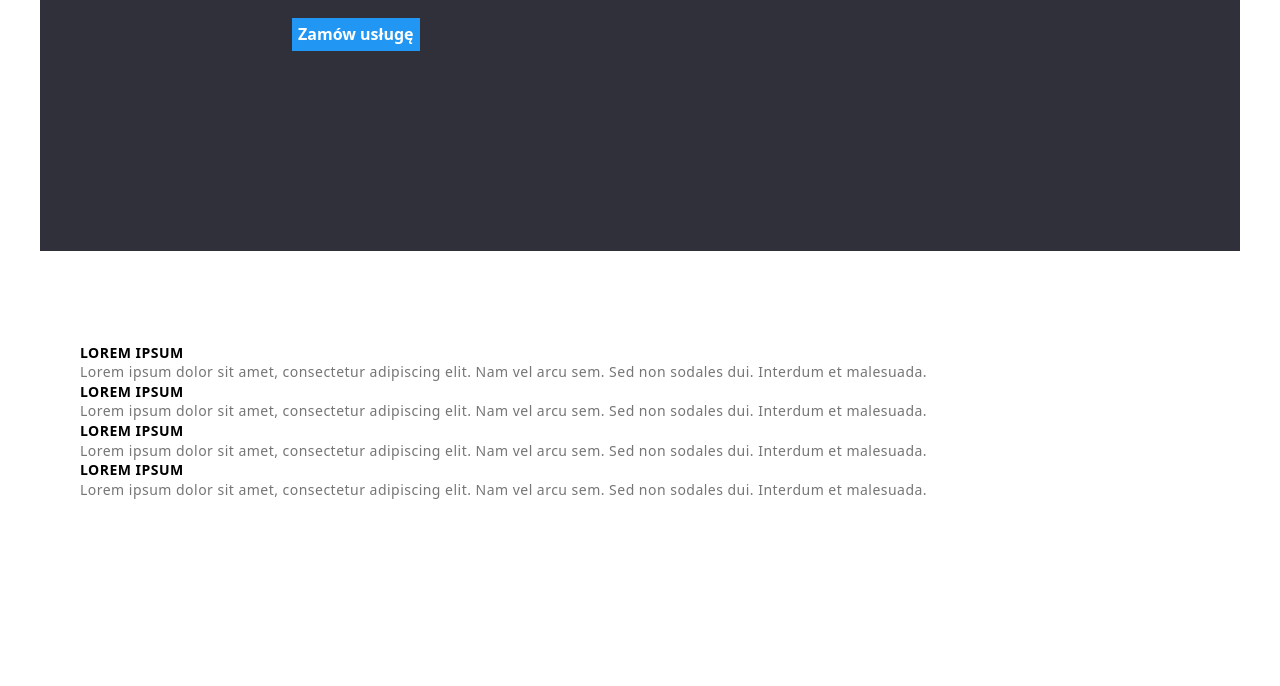
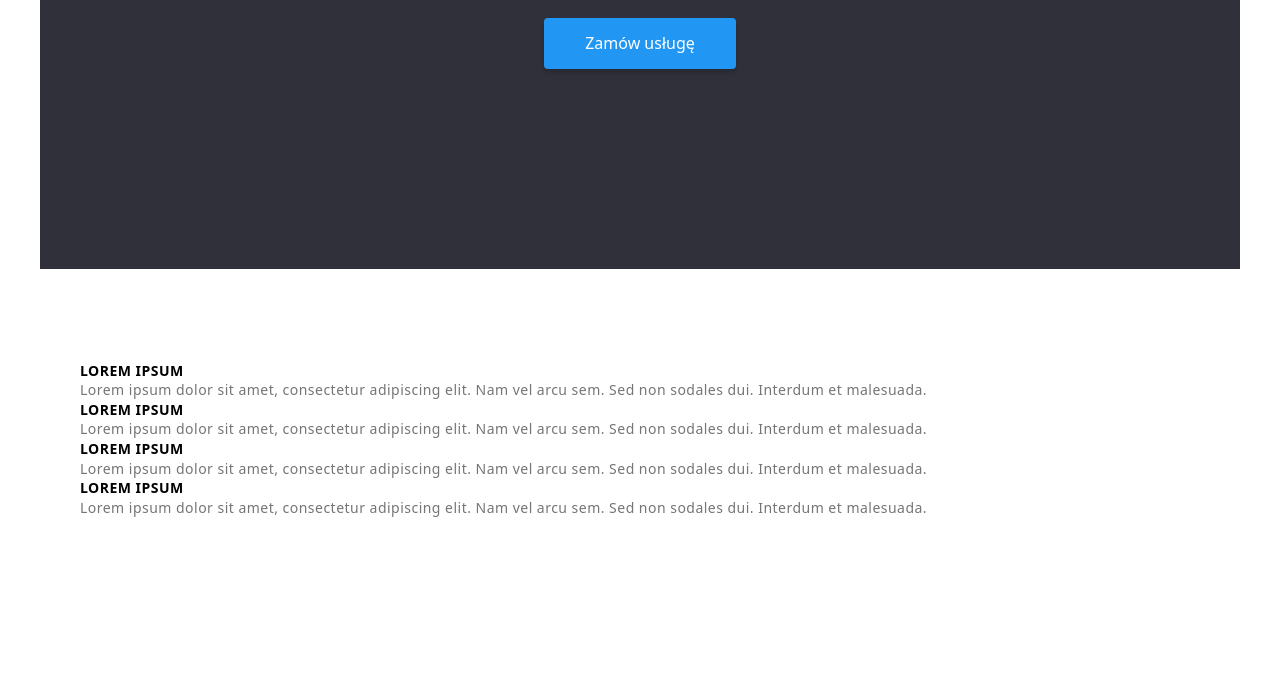
Before and after one commit to TkaczTroglodyta/goit-markup-hw-03, a plain HTML site: page index.html in a window 1280 px wide. Shown: the part 414-1100 px from the top of the page. Drawn offline with Linux system fonts and the light colour scheme.

Commit message:
Update styles.css
Slogan & button

```diff
--- a/css/styles.css
+++ b/css/styles.css
@@ -95,6 +95,7 @@ body {
   width: 100%;
   margin: 0 auto;
   padding: 200px 252px;
+  text-align: center;
   background-color: var(--color-bgcolor-dark);
 }
 h1 {
@@ -104,17 +105,19 @@ h1 {
   line-height: 1.36;
   letter-spacing: 0.06em;
   color: var(--color-text-light);
-  text-align: center;
   text-transform: uppercase;
 }
 .btn-slogan {
   cursor: pointer;
   color: var(--color-text-light);
   background-color: var(--color-bgcolor-secondary);
-  font-weight: 700;
+  font-weight: 500;
   line-height: 1.9;
   border: none;
+  padding: 10px 41px;
   margin-top: 30px;
+  box-shadow: 0px 4px 4px rgba(0, 0, 0, 0.15);
+  border-radius: 4px;
 }
 .btn-filter {
   cursor: pointer;
```
